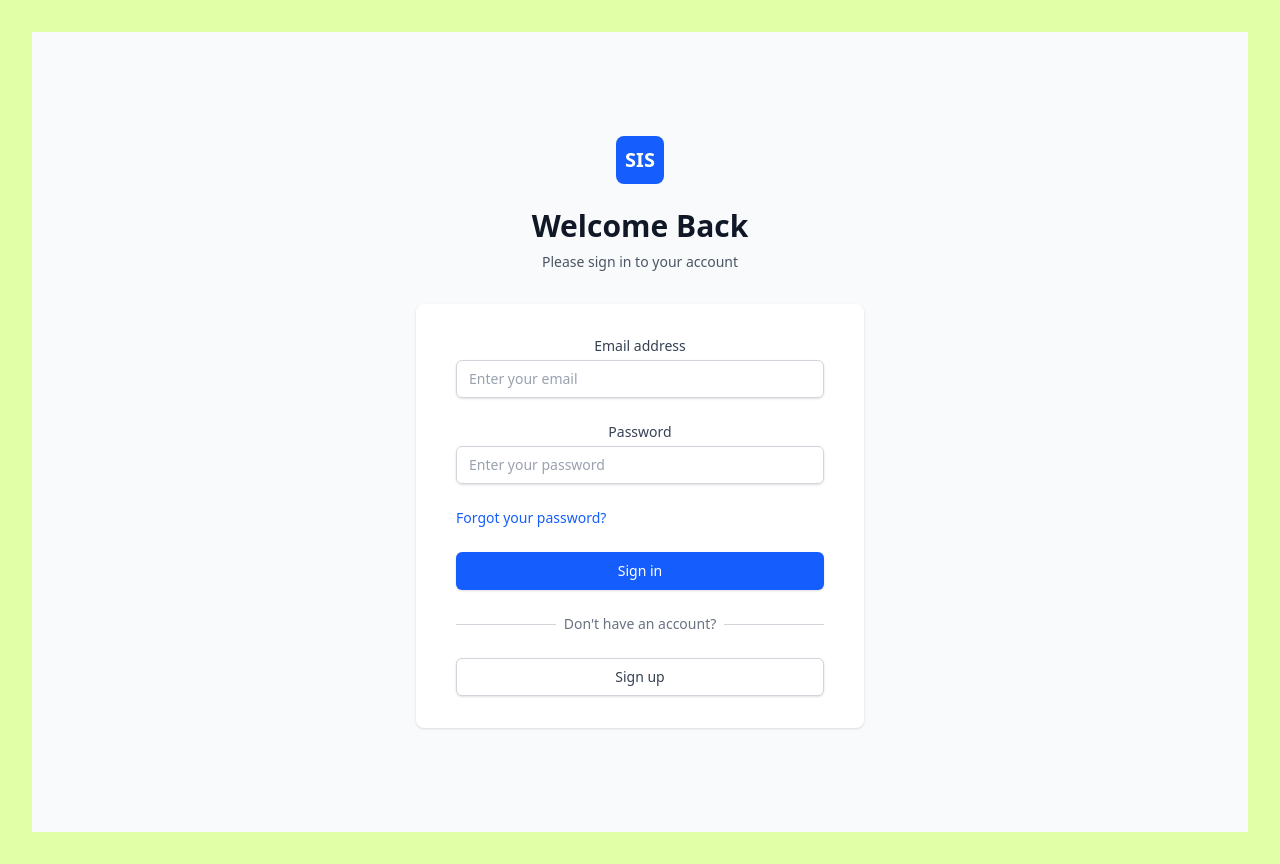
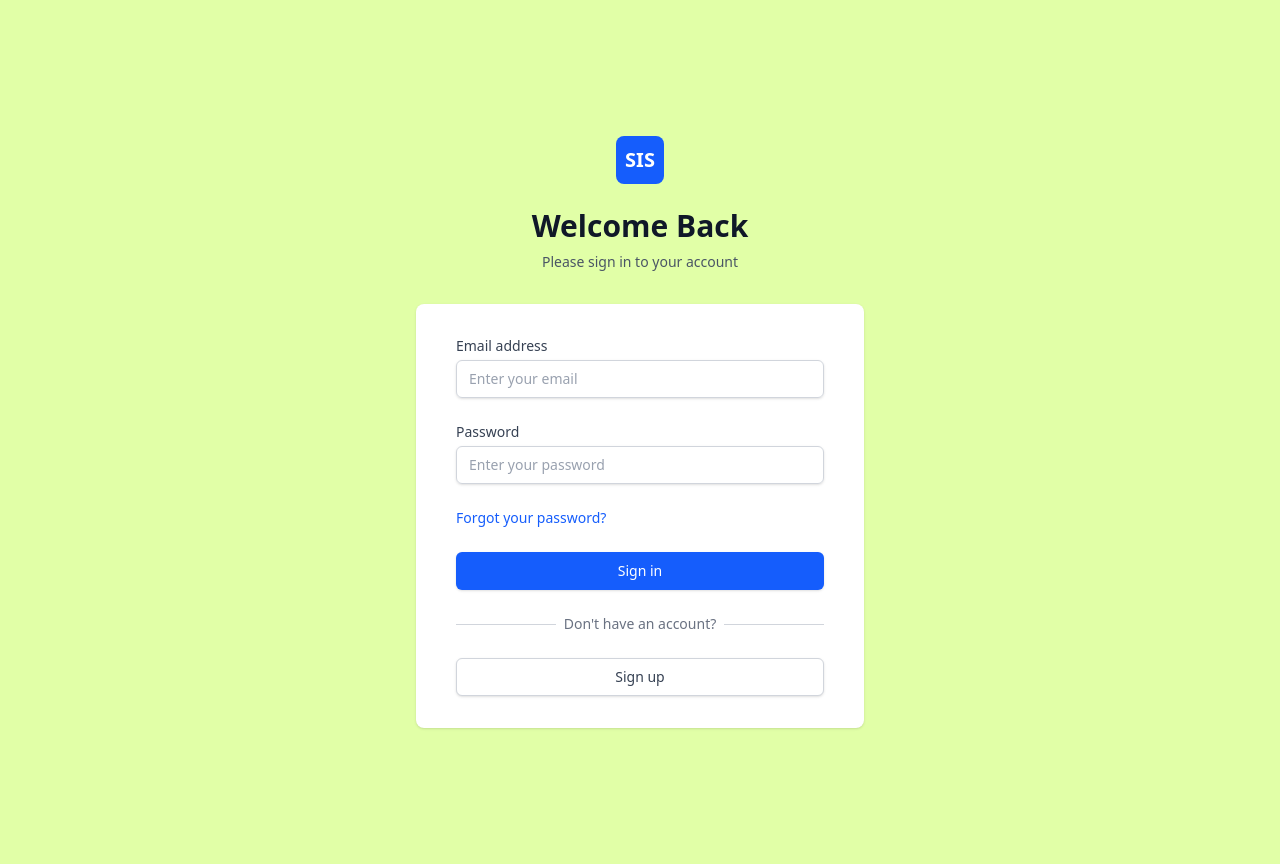
Before and after one commit to luizaki/stationary-inventory-system, a React (Vite) app: page /login in a window 1280 px wide. Built offline with nearby package versions, Linux system fonts and the light colour scheme; no server answers; the HTML template or start-up script is replaced by a standard one.

Commit message:
fix(ui): Fix UI changes in login page

```diff
--- a/src/pages/Login.jsx
+++ b/src/pages/Login.jsx
@@ -33,7 +33,7 @@ const Login = () => {
   };
 
   return (
-    <div className="min-h-screen bg-gray-50 flex flex-col justify-center py-12 sm:px-6 lg:px-8">
+    <div className="min-h-screen bg-[#e1ffa7] flex flex-col justify-center py-12 sm:px-6 lg:px-8">
       <div className="sm:mx-auto sm:w-full sm:max-w-md">
         <div className="flex justify-center">
           <div className="w-12 h-12 bg-blue-600 rounded-lg flex items-center justify-center">
@@ -67,7 +67,7 @@ const Login = () => {
 
           <form className="space-y-6" onSubmit={handleLogin}>
             <div>
-              <label htmlFor="email" className="block text-sm font-medium text-gray-700">
+              <label htmlFor="email" className="block text-left text-sm font-medium text-gray-700">
                 Email address
               </label>
               <div className="mt-1">
@@ -86,7 +86,7 @@ const Login = () => {
             </div>
 
             <div>
-              <label htmlFor="password" className="block text-sm font-medium text-gray-700">
+              <label htmlFor="password" className="block text-left text-sm font-medium text-gray-700">
                 Password
               </label>
               <div className="mt-1">
```
